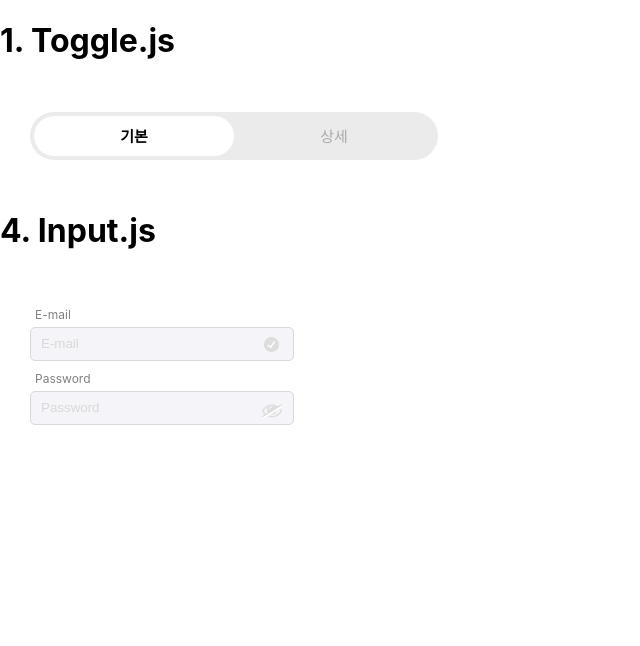
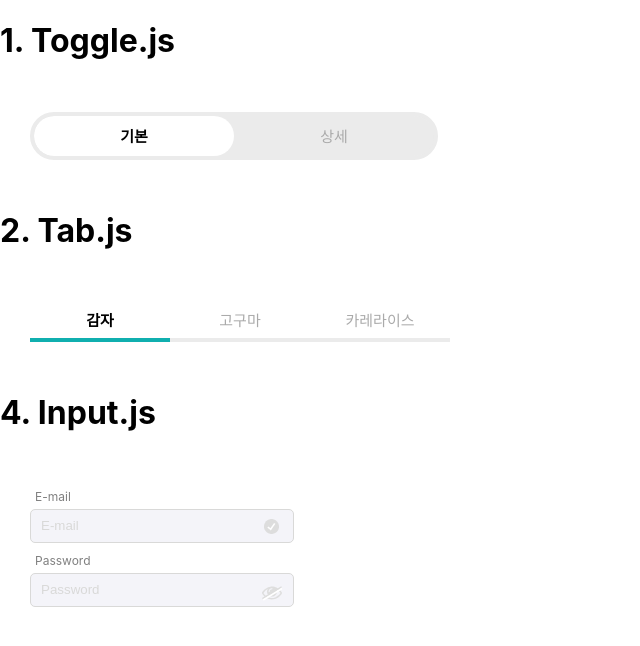
Before and after one commit to leewooseong/wanted_pre_onboarding_old, a React (Create React App) app: page / in a window 1280 px wide. Shown: the top 646 px of the page, without its empty margins (0-640 px from the left). Built offline with nearby package versions, Linux system fonts and the light colour scheme.

Commit message:
Tab 기능 구현 완료

```diff
--- a/src/App.js
+++ b/src/App.js
@@ -1,4 +1,5 @@
 import Toggle from "./components/Toggle";
+import Tab from "./components/Tab";
 import Input from "./components/Input";
 
 import "./App.css";
@@ -8,6 +9,8 @@ function App() {
         <div className="App">
             <h1>1. Toggle.js</h1>
             <Toggle />
+            <h1>2. Tab.js</h1>
+            <Tab />
             <h1>4. Input.js</h1>
             <Input />
         </div>
--- a/src/components/Tab.js
+++ b/src/components/Tab.js
@@ -0,0 +1,96 @@
+import styled from "styled-components";
+import React, { useState } from "react";
+const StyledNav = styled.nav`
+    display: inline-flex;
+    justify-content: center;
+    align-items: stretch;
+    position: relative;
+    width: 420px;
+    height: 40px;
+    margin: 30px;
+    overflow: hidden;
+
+    & .active-box {
+        position: absolute;
+        bottom: 0;
+        left: 0;
+        width: 140px;
+        height: 4px;
+        background-color: #10afaf;
+        transition: all 0.5s;
+        transform: translateX(${(props) => props.location});
+        z-index: 20;
+    }
+    & button {
+        width: 140px;
+        margin: 0;
+        padding: 0;
+        font-size: 15px;
+        border: none;
+        color: #aaaaaa;
+        background: transparent;
+        transition: all 0.5s;
+        border-bottom: 4px solid #ebebeb;
+    }
+
+    & button.active {
+        font-weight: 600;
+        color: #000000;
+    }
+`;
+
+const Tab = () => {
+    const menuList = [
+        { ko: "감자", en: "potato" },
+        { ko: "고구마", en: "sweet-potato" },
+        { ko: "카레라이스", en: "curry" },
+    ];
+
+    const [active, setActive] = useState("potato");
+
+    const handleClick = (e) => {
+        if (e.target.className.includes("active")) {
+            return;
+        }
+        setActive(e.target.className);
+    };
+
+    // 클릭한 버튼에 해당하는 index 구하기
+    const moveActiveBox = (target) => {
+        for (let index in menuList) {
+            if (menuList[index]["en"] === target) {
+                console.log(index);
+                return `${index * 140}px`;
+            }
+        }
+    };
+
+    // rendering 함수
+    // location 이동하는 로직 수정할 것
+    return (
+        <StyledNav location={moveActiveBox(active)}>
+            <div className="active-box"></div>
+            {menuList.map((value, index) => {
+                return (
+                    <button
+                        className={
+                            active === value["en"]
+                                ? `${value["en"]} active`
+                                : value["en"]
+                        }
+                        onClick={handleClick}
+                        key={index}
+                    >
+                        {value["ko"]}
+                    </button>
+                );
+            })}
+        </StyledNav>
+    );
+};
+
+export default Tab;
+
+// Tab 요구 사항
+// 1. 클릭할 때 글자의 강조가 바뀌어야 한다.
+// 2. 클릭하는 버튼으로 흰색 박스가 표시되어야 한다.
--- a/src/components/Toggle.js
+++ b/src/components/Toggle.js
@@ -33,6 +33,7 @@ const StyledToggle = styled.div`
         color: #aaaaaa;
         background: transparent;
         z-index: 20;
+        transition: all 0.5s;
     }
 
     & button.active {
```
